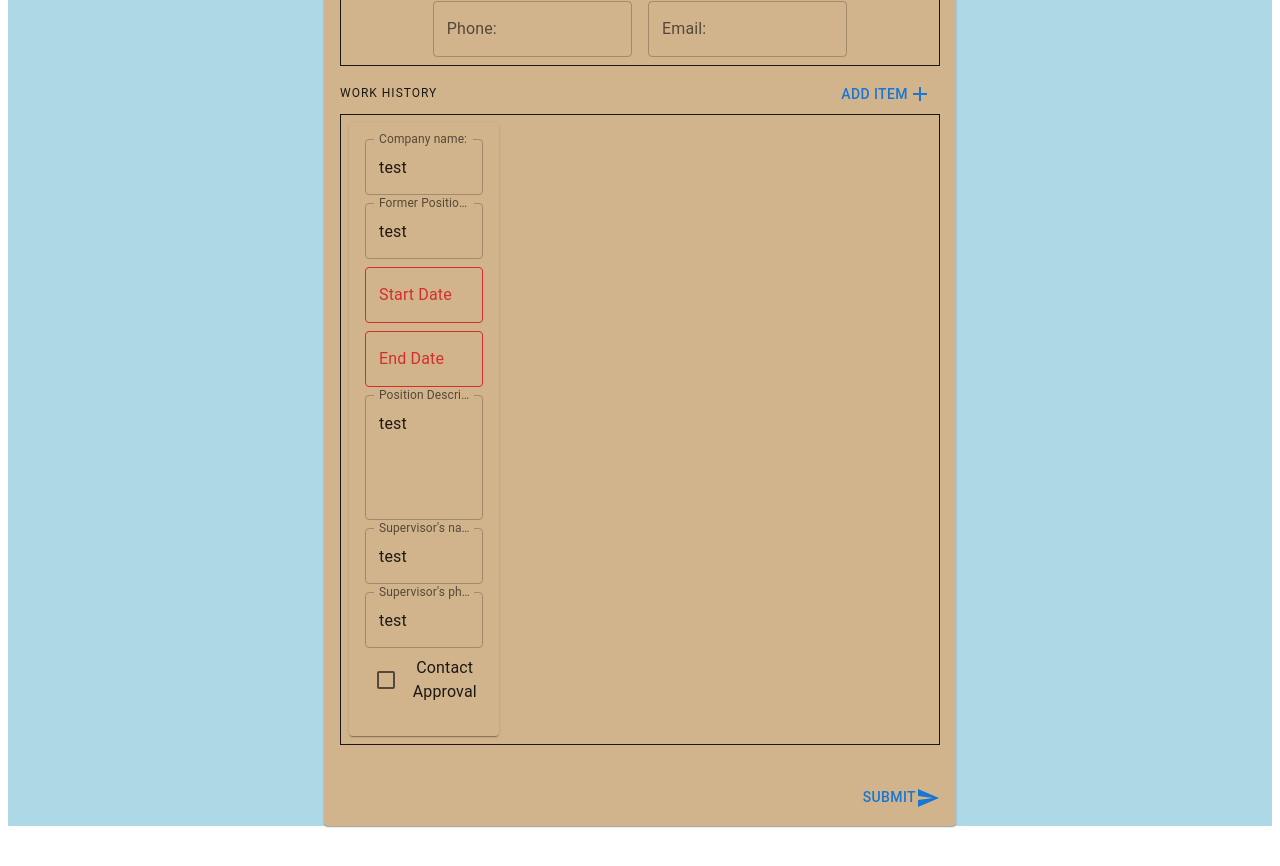
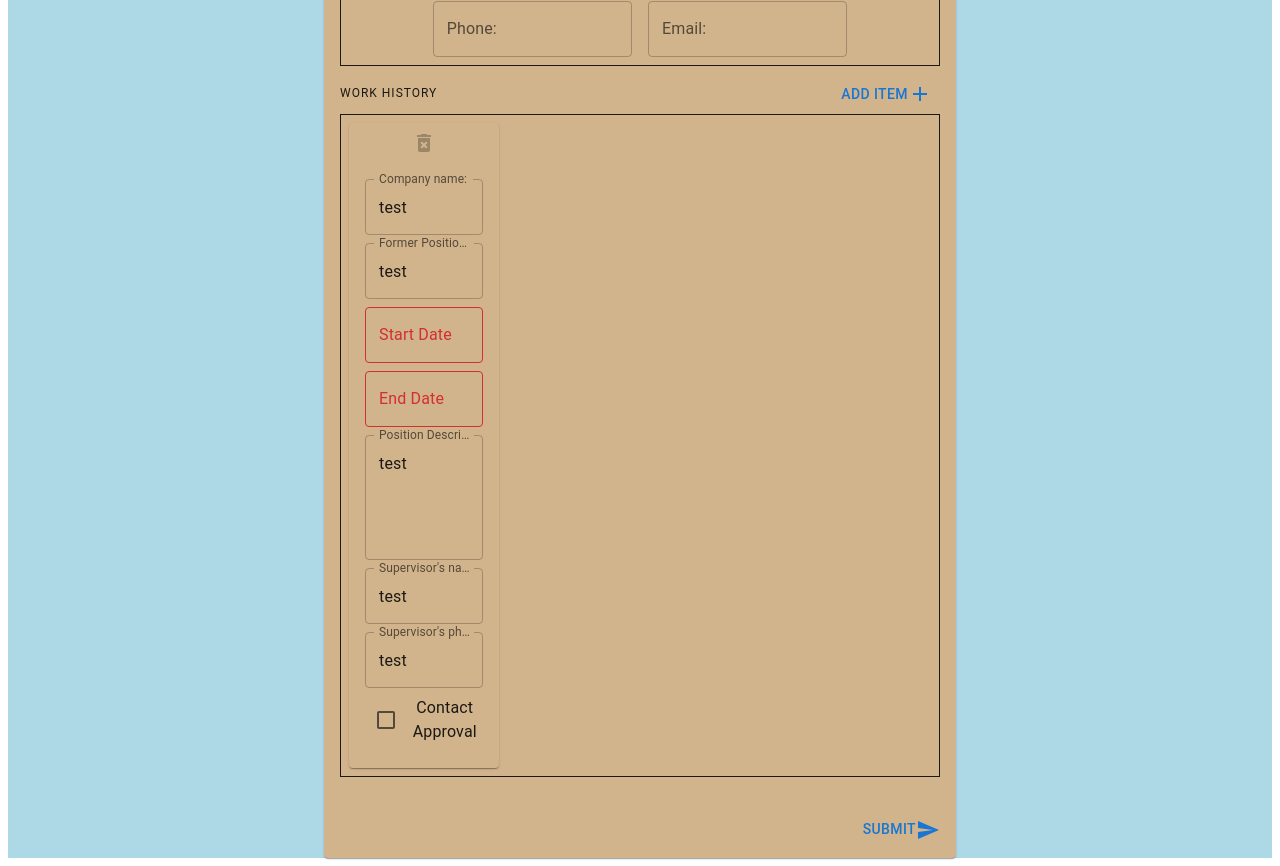
Before and after one commit to jthomas-rsi/Work_History_Form, a React (Create React App) app: page / in a window 1280 px wide. Shown: the part 520-1386 px from the top of the page. Before the commit the page ends 1354 px from the top, so only its background shows below. Built offline with nearby package versions, Linux system fonts and the light colour scheme.

Commit message:
delete icon color/func by index position working

```diff
--- a/src/components/HistoryInformation.tsx
+++ b/src/components/HistoryInformation.tsx
@@ -67,16 +67,14 @@ const HistoryInfo = ({
   console.log("cardIndex", cardIndex);
   return (
     <Card sx={{ backgroundColor: "tan" }}>
-      {cardIndex > 0 && (
       <IconButton
-          color="primary"
         onClick={() => {
           removeObject(cardIndex);
         }}
+        disabled={cardIndex > 0 ? false : true}
       >
-          <DeleteForeverIcon color="error" />
+        <DeleteForeverIcon color={cardIndex > 0 ? "error" : "disabled"} />
       </IconButton>
-      )}
       <CardContent>
         <Stack spacing={1}>
           <TextField label="Company name:" value={companyName} />
@@ -122,7 +120,6 @@ const HistoryInfo = ({
           />
         </Stack>
       </CardContent>
-      <CardActions></CardActions>
     </Card>
   );
 };
```
Lines whose indentation alone changed are shown as unchanged.
